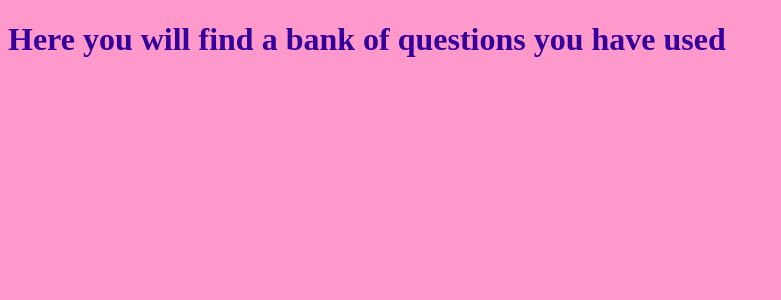
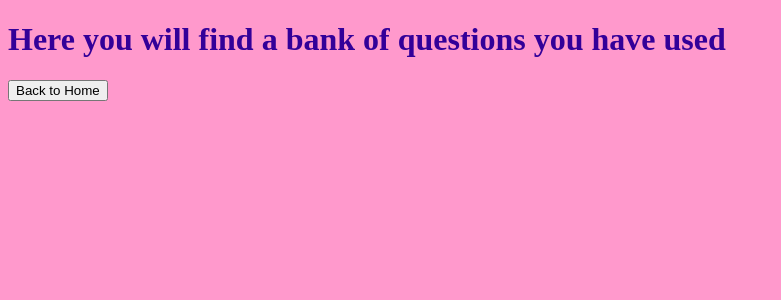
Before and after one commit to rswedberg/teachershelpteachers, a Flask app: template templates/previous_questions.html in a window 1280 px wide. Shown: the top 300 px of the page, without its empty margins (0-781 px from the left). Run offline with Flask 2, Linux system fonts and the light colour scheme; the template is opened without the code that fills it, so the values that code supplies are empty.

Commit message:
Add "back to home" button

```diff
--- a/templates/previous_questions.html
+++ b/templates/previous_questions.html
@@ -15,5 +15,8 @@ h1 {color:#330099; }
   questions you have used
 
 </h1>
+<p1>
+  <button value="home"> Back to Home </button>
+</p1>
 </body>
 </html>
```
